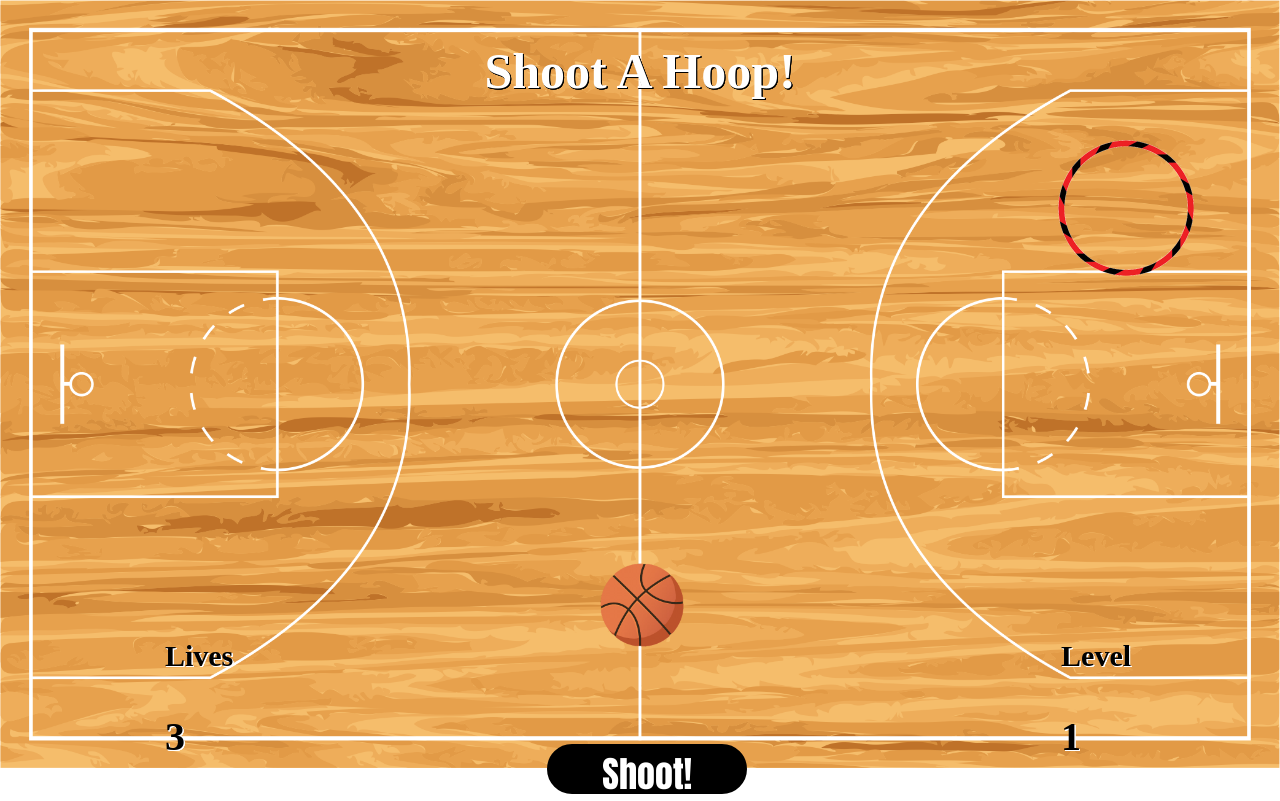
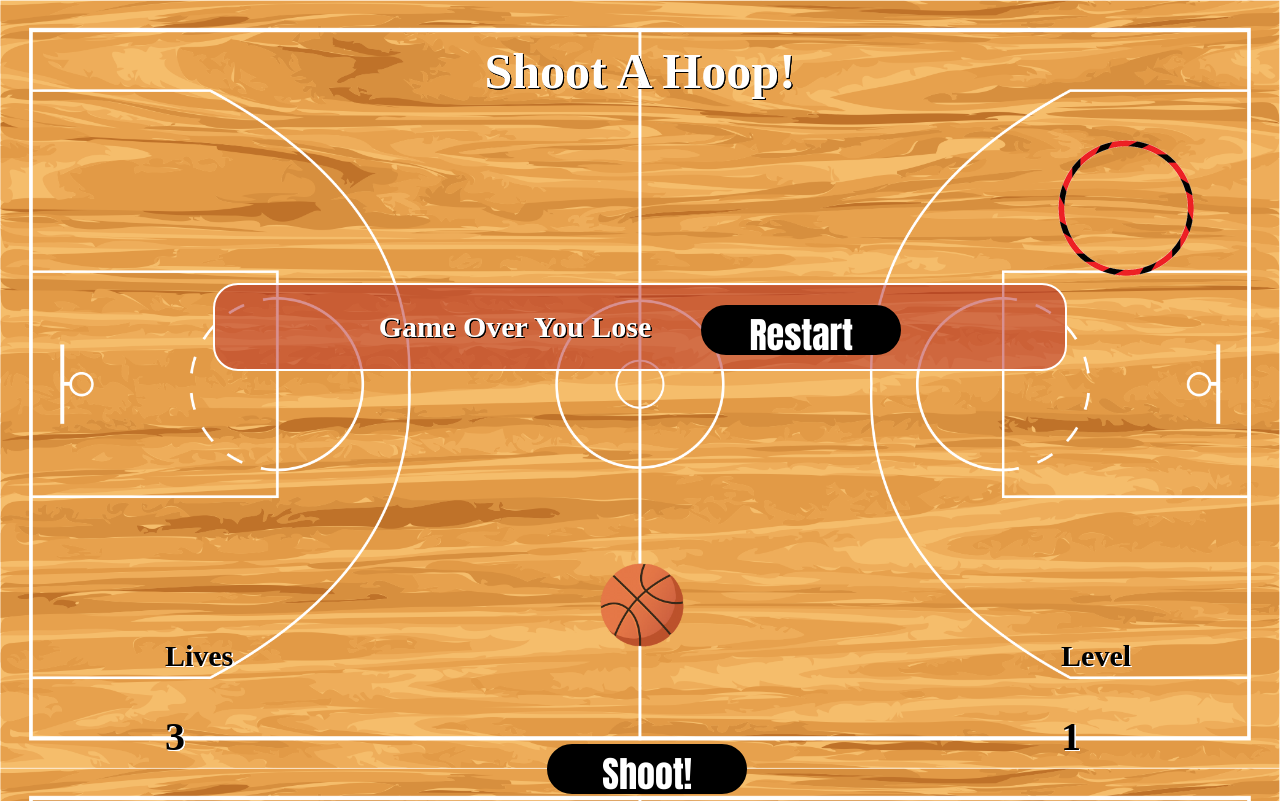
Before and after one commit to jackdurham/wdi-first-project, a PHP site: page / in a window 1280 px wide. Run offline with PHP 8.4, Linux system fonts and the light colour scheme; some libraries are stand-ins or nearby versions.

Commit message:
working game with game over

```diff
--- a/JS/app.js
+++ b/JS/app.js
@@ -22,7 +22,7 @@
     $('.hoop').css('margin-left', `${HDirection}=3px`);
   });
 
-  $('button').click(function() {
+  $('.shoot').click(function() {
     $('.ball').animate({top: '160px'}, checkCollision);
   });
 
@@ -55,11 +55,11 @@
 
 
   function loseLife() {
-    console.log('inside lose life');
-    console.log($condition1, $condition2, $condition3, $condition4);
-    console.log(lose);
     lose--;
     $('.lose').html(`${lose}`);
+    // if loseLife
+
+    // if score is zero game over and show alert for game over and restart. set lives and level back to 3 + 1
   }
 
 
--- a/css/style.css
+++ b/css/style.css
@@ -48,9 +48,8 @@
 
 body {
   background-image: url('../images/court.png');
-  background-repeat: no-repeat;
+  background-repeat: inherit;
   background-size: cover;
-
 }
 
 footer {
@@ -72,7 +71,7 @@
     1px 1px 0 white;
 }
 
-button {
+.shoot {
   border: 2px solid black;
   border-radius: 25px;
   background-color: black;
@@ -103,3 +102,37 @@
     1px 1px 0 white,
     1px 1px 0 white;
 }
+
+.gameOver {
+  background-color: rgba(178,34,34,0.5);
+  display: flex;
+  justify-content: center;
+  width: 850px;
+  margin: 0 auto;
+  border: 2px solid white;
+  border-radius: 25px;
+}
+
+.reset {
+  border: 2px solid black;
+  border-radius: 25px;
+  background-color: black;
+  width: 200px;
+  height: 50px;
+  font-size: 36px;
+  font-family: impact;
+  color: white;
+  margin-left: 50px;
+  margin-top: 20px;
+}
+
+.losstxt {
+  font-weight: bold;
+  color: white;
+  font-size: 30px;
+  text-shadow:
+    1px 1px 0 black,
+    1px 1px 0 black,
+    1px 1px 0 black,
+    1px 1px 0 black;
+}
--- a/index.html
+++ b/index.html
@@ -21,10 +21,9 @@
     </div>
   </div>
 
-  <div class="ballhome">
-    <div>
-
-    </div>
+  <div class="gameOver">
+    <h2 class="losstxt">Game Over You Lose</h2>
+    <button type="button" class="reset">Restart</button>
   </div>
 
 
@@ -35,7 +34,7 @@
     </div>
 
     <div class="button">
-      <button type="button">Shoot!</button>
+      <button type="button" class="shoot">Shoot!</button>
     </div>
 
     <div class="level">
```
